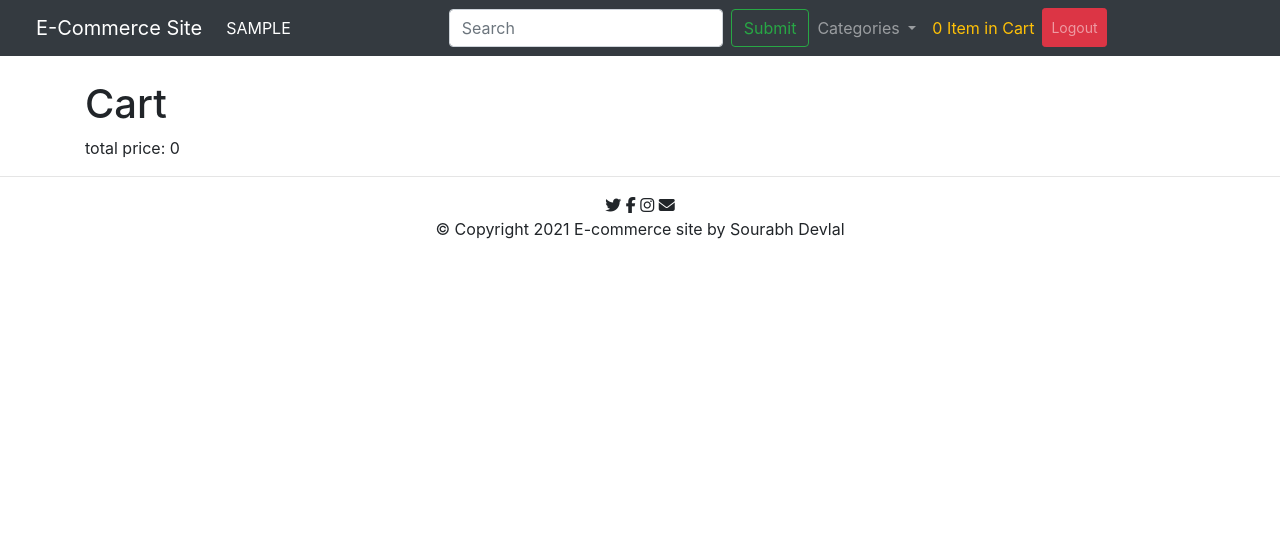
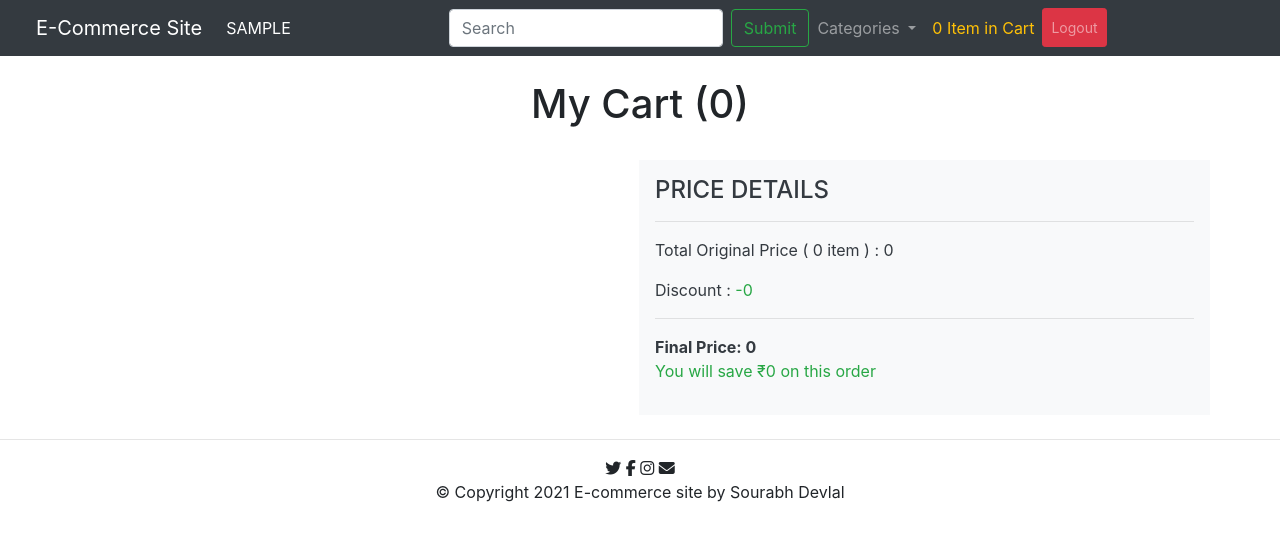
Before and after one commit to Dave108/E-Commerce-Project-Django-, a Django app: page /product/cart/ in a window 1280 px wide. Shown: the top 541 px of the page. Run offline with Django 3.2, Linux system fonts and the light colour scheme; the visitor is signed in with stand-in values (Sample User, id 1); data that the repository does not hold is empty; some libraries are stand-ins or nearby versions.

Commit message:
final changes done to cart

```diff
--- a/app/forms.py
+++ b/app/forms.py
@@ -8,7 +8,6 @@ from .models import CustomerInfo
 #     class Meta:
 #         model = Products
 #         fields = ['image']
-
 
 class SignUpUsers(UserCreationForm):
     class Meta:
--- a/app/templates/cartpage.html
+++ b/app/templates/cartpage.html
@@ -66,26 +66,29 @@
       </div>
     </nav>
     <br>
-
-
-
-
+    <h1 class="text-center">My Cart ({{total_kart_items}})</h1>
+    <br>
     <div class="container">
-      <h1>Cart</h1>
-
-
+      <div class="row">
+        <div class=" col">
           {% for kart in kart_list %}
-      <h6>{{ kart.name }}</h6>
+          <a href="{{kart.product_page_url}}" style="text-decoration: none;" class="text-dark">
             <img src="{{kart.image}}" style="width:200px;">
-      <p><em>Quantity Selected: </em>{{ kart.quantity }}</p>
-
+            <strong>
+            <small><sup class="p-1 bg-success text-white text-center rounded">{{kart.label}}</sup></small>
+            {{kart.name}}
+            </strong>
+          </a>
+          <del><h5>Original Price: <span>&#8377;</span>{{kart.total_original_price}}</h5></del>
+          <h5>Total Price After Discount: <span class="text-success" >&#8377;{{kart.total_price}}</span></h5>
           <form action="{% url 'increase-cart' kart.id %}" method="POST">
             {% csrf_token %}
-        <button type="submit" class="btn btn-sm btn-outline-primary"><i class="fas fa-plus"></i></button>
+            <button type="submit" class="btn btn-sm btn-outline-primary"><i class="fas fa-plus"></i> Add Items</button>
           </form>
+          <p><em>Quantity Selected: </em>{{ kart.quantity }}</p>
           <form action="{% url 'decrease-cart' kart.id %}" method="POST">
             {% csrf_token %}
-        <button type="submit" class="btn btn-sm btn-outline-primary"><i class="fas fa-minus"></i></button>
+            <button type="submit" class="btn btn-sm btn-outline-primary"><i class="fas fa-minus"></i> Remove Items</button>
           </form>
           <form action="{% url 'remove-from-cart' kart.id %}" method="POST">
             {% csrf_token %}
@@ -93,10 +96,27 @@
           </form>
           <hr>
           {% endfor %}
-      <p>total price: {{total_kart_price}}</p>
+        </div>
+
+        <div class=" p-3 mb-2 bg-light text-dark col">
+          <h4>PRICE DETAILS</h4>
+          <hr>
+          <p>Total Original Price (
+            {% if total_kart_items != 1 and total_kart_items != 0%}
+              {{total_kart_items}} items
+              {% else %}
+              {{total_kart_items}} item
+            {% endif %}
+            ) : {{total_original_kart_price}}</p>
+          <p>Discount : <span class="text-success"> -{{discount}}</span></p>
+          <hr>
+          <b>Final Price: {{total_kart_price}}</b>
+          <p class="text-success"> You will save <span>&#8377;</span>{{discount}} on this order</p>
+        </div>
+      </div>
+    </div>
 
 
-    </div>
 
 
     <hr>
--- a/app/templates/homepage.html
+++ b/app/templates/homepage.html
@@ -72,9 +72,8 @@
 
     <div class="container">
       {% for product in page_obj %}
-      <img class="d-inline" src="{{product.image.url}}" alt="product's image" style="width:200px;">
-              <a href="{{product.get_product_url}}" class="btn btn-sm">product</a>
-
+      <a href="{{product.get_product_url}}" style="text-decoration: none;" class="text-dark">
+        <img class="d-inline" src="{{product.image.url}}" alt="product's image" style="width:200px;">
         <h5 class="text-capitalize">
           <strong>
           <small><sup class="p-1 bg-success text-white text-center rounded">{{product.label}}</sup></small>
@@ -82,6 +81,7 @@
           </strong>
         </h5>
         <p>{{product.description}}</p>
+      </a>
         {% if product.discount_price %}
           <del><small class="text-primary">Original Price: <span>&#8377;</span>{{product.price}}</small></del><br>
           <em class="text-danger">Discounted Price: only <span>&#8377;</span>{{product.discount_price}}</em>
--- a/app/templates/productpage.html
+++ b/app/templates/productpage.html
@@ -92,8 +92,8 @@
       <a href="{{data.get_add_checkout_url}}" class="btn btn-sm btn-outline-primary">ADD TO CART</a>
       {% if user.is_authenticated %}
         {% if kart.quantity %}
-          <a href="{{data.get_increase_cart_url}}" class="btn btn-sm btn-outline-primary"><i class="fas fa-plus"></i></a>
-          <a href="{{data.get_decrease_cart_url}}" class="btn btn-sm btn-outline-primary"><i class="fas fa-minus"></i></a>
+          <a href="{{data.get_increase_cart_url}}" class="btn btn-sm btn-outline-primary"><i class="fas fa-plus"></i>Add Items</a>
+          <a href="{{data.get_decrease_cart_url}}" class="btn btn-sm btn-outline-primary"><i class="fas fa-minus"></i>Remove Items</a>
         {% endif %}
         <a href="{{data.get_remove_checkout_url}}" class="btn btn-sm btn-outline-danger">REMOVE FROM CART</a>
       {% endif %}
--- a/app/templates/searchpage.html
+++ b/app/templates/searchpage.html
@@ -71,8 +71,8 @@
 <!--  search content-->
   <div class="container">
       {% for result in results %}
-      <img class="d-inline" src="{{result.image.url}}" alt="product's image" style="width:200px;">
-              <a href="{{result.get_product_url}}" class="btn btn-sm">product</a>
+      <a href="{{result.get_product_url}}" style="text-decoration: none;" class="text-dark">
+        <img class="d-inline" src="{{result.image.url}}" alt="product's image" style="width:200px;">
         <h5 class="text-capitalize">
           <strong>
           <small><sup class="p-1 bg-success text-white text-center rounded">{{result.label}}</sup></small>
@@ -80,6 +80,7 @@
           </strong>
         </h5>
         <p>{{result.description}}</p>
+      </a>
         {% if result.discount_price %}
           <del><small class="text-primary">Original Price: <span>&#8377;</span>{{result.price}}</small></del><br>
           <em class="text-danger">Discounted Price: only <span>&#8377;</span>{{result.discount_price}}</em>
--- a/app/views.py
+++ b/app/views.py
@@ -278,40 +278,44 @@ def open_cart(request):
         karts = Kart.objects.filter(user=request.user)
         # -------------
         kart_list = []
+        total_original_kart_price = 0
         total_kart_price = 0
         if karts:
             for kart in karts:
-
                 if kart.item.discount_price:
                     total_item_price = kart.item.discount_price * kart.quantity
+                    total_original_price = kart.item.price * kart.quantity
                     dict = {'id': kart.item.id, 'name': kart.item.name, 'quantity': kart.quantity,
                             'description': kart.item.description,
                             'price': kart.item.price, 'discount_price': kart.item.discount_price,
                             'image': kart.item.image.url,
-                            'label': kart.item.label, 'total_price': total_item_price}
+                            'label': kart.item.label, 'total_price': total_item_price,
+                            'total_original_price': total_original_price,
+                            'product_page_url': kart.item.get_product_url()}
                     total_kart_price = total_kart_price + total_item_price
+                    total_original_kart_price = total_original_kart_price + total_original_price
                 else:
                     total_item_price = kart.item.price * kart.quantity
+                    total_original_price = kart.item.price * kart.quantity
                     dict = {'id': kart.item.id, 'name': kart.item.name, 'quantity': kart.quantity,
                             'description': kart.item.description,
-                            'price': kart.item.price, 'discount_price': kart.item.discount_price,
+                            'price': kart.item.price, 'discount_price': kart.item.price,
                             'image': kart.item.image.url,
-                            'label': kart.item.label, 'total_price': total_item_price}
+                            'label': kart.item.label, 'total_price': total_item_price,
+                            'total_original_price': total_original_price,
+                            'product_page_url': kart.item.get_product_url()}
                     total_kart_price = total_kart_price + total_item_price
+                    total_original_kart_price = total_original_kart_price + total_original_price
                 kart_list.append(dict)
                 print(dict)
-        print('/n', total_kart_price, '------------total kat price')
-        print('/n', kart_list, '------------kart LIST')
-        print('')
-        print('')
-        print('')
-        print('')
+        discount = total_original_kart_price - total_kart_price
         # -------------
         context = {
             "total_kart_items": len(karts),
-            "products": karts,
+            "discount": discount,
             "total_kart_price": total_kart_price,
-            "kart_list": kart_list,
+            "total_original_kart_price": total_original_kart_price,
+            "kart_list": sorted(kart_list, key=lambda i: i['id'], reverse=True),
         }
         return render(request, 'cartpage.html', context)
     else:
```
Lines whose indentation alone changed are shown as unchanged.
